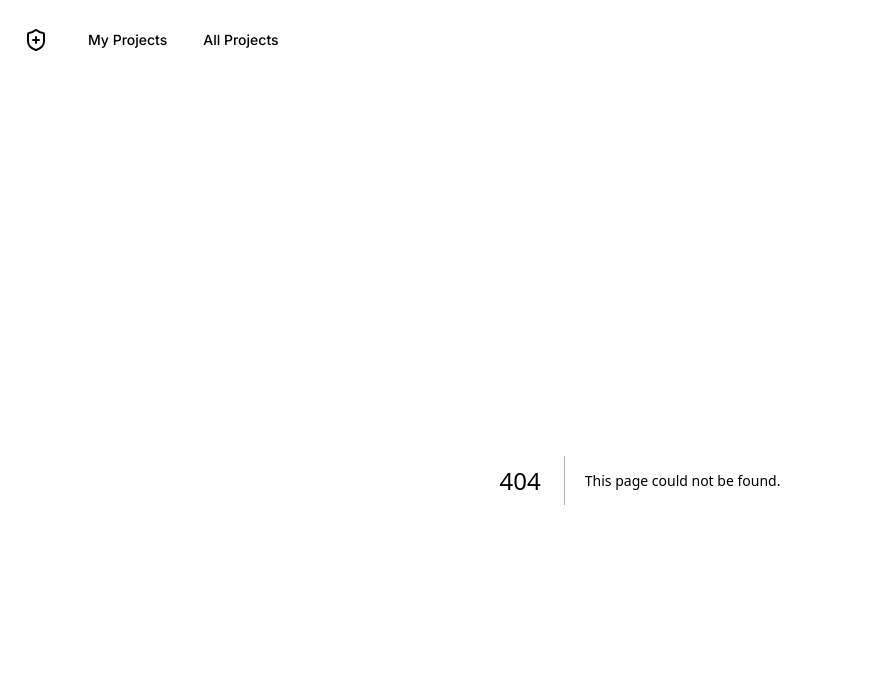
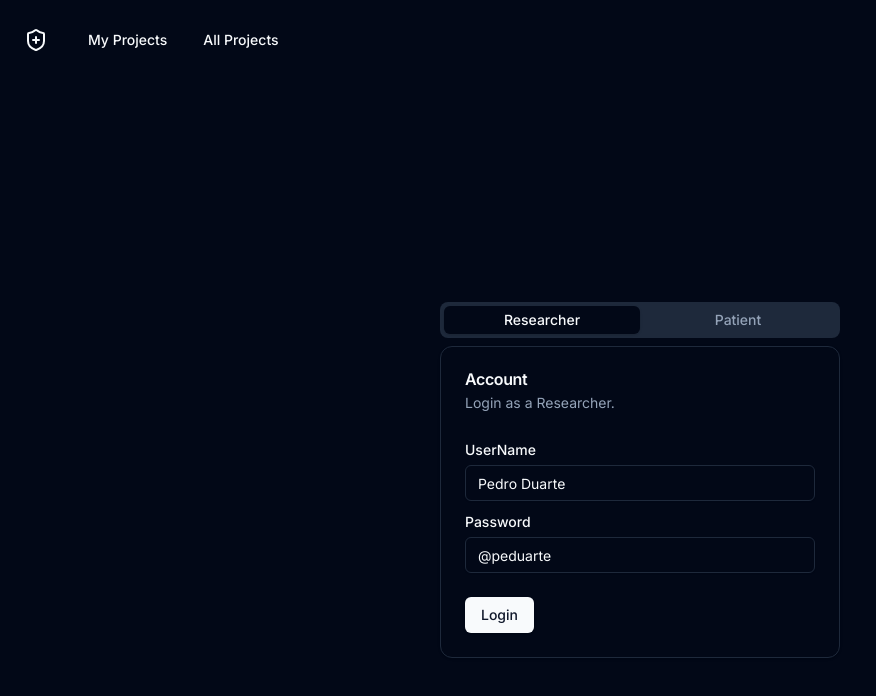
Before and after one commit to Deepika-kar/my-app, a Next.js app: page /Login in a window 1280 px wide. Before the commit this address had no page. Shown: the top 696 px of the page, without its empty margins (0-876 px from the left). Built offline with nearby package versions, Linux system fonts and the light colour scheme.

Commit message:
home page added

```diff
--- /dev/null
+++ b/app/Login/page.jsx
@@ -0,0 +1,71 @@
+import { Button } from "@/components/ui/button";
+import {
+  Card,
+  CardContent,
+  CardDescription,
+  CardFooter,
+  CardHeader,
+  CardTitle,
+} from "@/components/ui/card";
+import { Input } from "@/components/ui/input";
+import { Label } from "@/components/ui/label";
+import { Tabs, TabsContent, TabsList, TabsTrigger } from "@/components/ui/tabs";
+
+import React from "react";
+
+function page() {
+  return (
+    <div className="flex items-center justify-center w-full h-screen">
+      <Tabs defaultValue="account" className="w-[400px] my-auto mx-auto">
+        <TabsList className="grid w-full grid-cols-2">
+          <TabsTrigger value="account">Researcher</TabsTrigger>
+          <TabsTrigger value="password">Patient</TabsTrigger>
+        </TabsList>
+        <TabsContent value="account">
+          <Card>
+            <CardHeader>
+              <CardTitle>Account</CardTitle>
+              <CardDescription>Login as a Researcher.</CardDescription>
+            </CardHeader>
+            <CardContent className="space-y-2">
+              <div className="space-y-1">
+                <Label htmlFor="name">UserName</Label>
+                <Input id="name" defaultValue="Pedro Duarte" />
+              </div>
+              <div className="space-y-1">
+                <Label htmlFor="username">Password</Label>
+                <Input id="username" defaultValue="@peduarte" />
+              </div>
+            </CardContent>
+            <CardFooter>
+              <Button>Login</Button>
+            </CardFooter>
+          </Card>
+        </TabsContent>
+        <TabsContent value="password">
+          <Card>
+            <CardHeader>
+              <CardTitle>Account</CardTitle>
+              <CardDescription>Login as a Patient.</CardDescription>
+            </CardHeader>
+            <CardContent className="space-y-2">
+              <div className="space-y-1">
+                <Label htmlFor="current">UserName</Label>
+                <Input id="current" type="password" />
+              </div>
+              <div className="space-y-1">
+                <Label htmlFor="new"> password</Label>
+                <Input id="new" type="password" />
+              </div>
+            </CardContent>
+            <CardFooter>
+              <Button>Login</Button>
+            </CardFooter>
+          </Card>
+        </TabsContent>
+      </Tabs>
+    </div>
+  );
+}
+
+export default page;
--- a/app/page.js
+++ b/app/page.js
@@ -1,80 +1,13 @@
-import { Button } from "@/components/ui/button"
-import {
-  Card,
-  CardContent,
-  CardDescription,
-  CardFooter,
-  CardHeader,
-  CardTitle,
-} from "@/components/ui/card"
-import { Input } from "@/components/ui/input"
-import { Label } from "@/components/ui/label"
-import {
-  Tabs,
-  TabsContent,
-  TabsList,
-  TabsTrigger,
-} from "@/components/ui/tabs"
+import React from "react";
 
-import React from 'react'
-
-function page() {
+function Home() {
   return (
-    <div className="h-screen w-full flex items-center justify-center">
-      <Tabs defaultValue="account" className="w-[400px] my-auto mx-auto">
-      <TabsList className="grid w-full grid-cols-2">
-        <TabsTrigger value="account">Researcher</TabsTrigger>
-        <TabsTrigger value="password">Patient</TabsTrigger>
-      </TabsList>
-      <TabsContent value="account">
-        <Card>
-          <CardHeader>
-            <CardTitle>Account</CardTitle>
-            <CardDescription>
-              Login as a Researcher.
-            </CardDescription>
-          </CardHeader>
-          <CardContent className="space-y-2">
-            <div className="space-y-1">
-              <Label htmlFor="name">UserName</Label>
-              <Input id="name" defaultValue="Pedro Duarte" />
-            </div>
-            <div className="space-y-1">
-              <Label htmlFor="username">Password</Label>
-              <Input id="username" defaultValue="@peduarte" />
-            </div>
-          </CardContent>
-          <CardFooter>
-            <Button>Login</Button>
-          </CardFooter>
-        </Card>
-      </TabsContent>
-      <TabsContent value="password">
-        <Card>
-          <CardHeader>
-            <CardTitle>Account</CardTitle>
-            <CardDescription>
-              Login as a Patient.
-            </CardDescription>
-          </CardHeader>
-          <CardContent className="space-y-2">
-            <div className="space-y-1">
-              <Label htmlFor="current">UserName</Label>
-              <Input id="current" type="password" />
-            </div>
-            <div className="space-y-1">
-              <Label htmlFor="new"> password</Label>
-              <Input id="new" type="password" />
-            </div>
-          </CardContent>
-          <CardFooter>
-            <Button>Login</Button>
-          </CardFooter>
-        </Card>
-      </TabsContent>
-    </Tabs>
+    <div className="flex items-center justify-center h-screen">
+      <h1 className="text-5xl">
+        Medical Record Sharing Platform Using Blockchain
+      </h1>
     </div>
-  )
+  );
 }
 
-export default page
+export default Home;
--- a/components/Navbar/Navbar.jsx
+++ b/components/Navbar/Navbar.jsx
@@ -48,9 +48,8 @@ export default function Navbar() {
           </Button>
         </SheetTrigger>
         <SheetContent side="left">
-          <Link href="#">
+          <Link href="/">
             <ShieldPlus className="w-6 h-6" />
-            <span className="sr-only">Acme Inc</span>
           </Link>
           <div className="grid gap-2 py-6">
             {NAVS.map(({ title, url }) => (
@@ -65,9 +64,8 @@ export default function Navbar() {
           </div>
         </SheetContent>
       </Sheet>
-      <Link className="hidden mr-6 lg:flex" href="#">
+      <Link className="hidden mr-6 lg:flex" href="/">
         <ShieldPlus className="w-6 h-6" />
-        <span className="sr-only">Acme Inc</span>
       </Link>
       <NavigationMenu className="hidden lg:flex">
         <NavigationMenuList>
```
